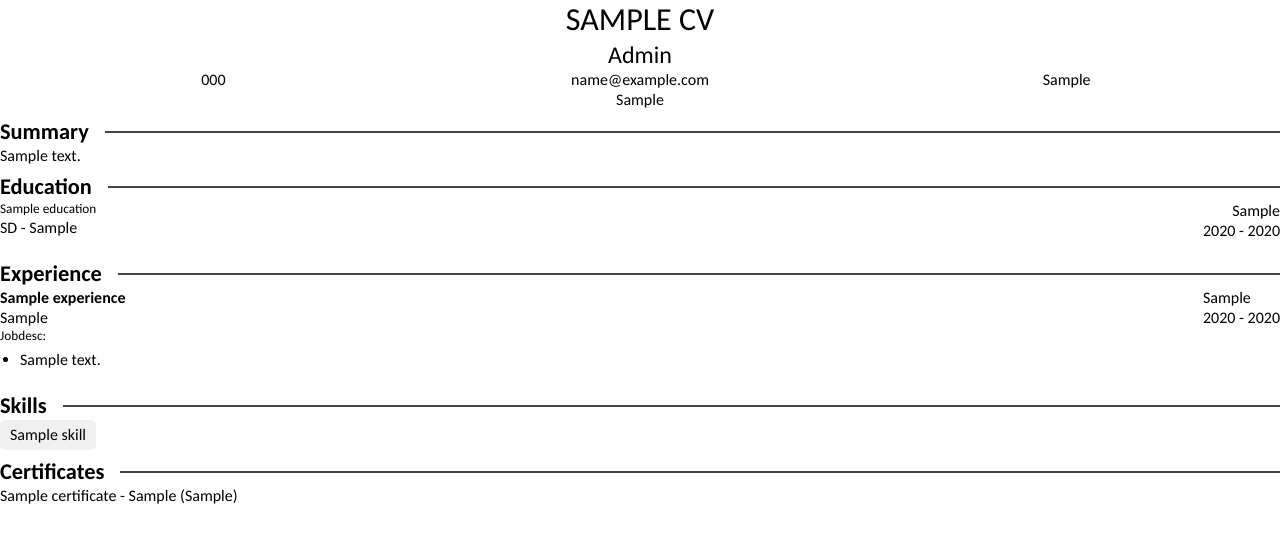
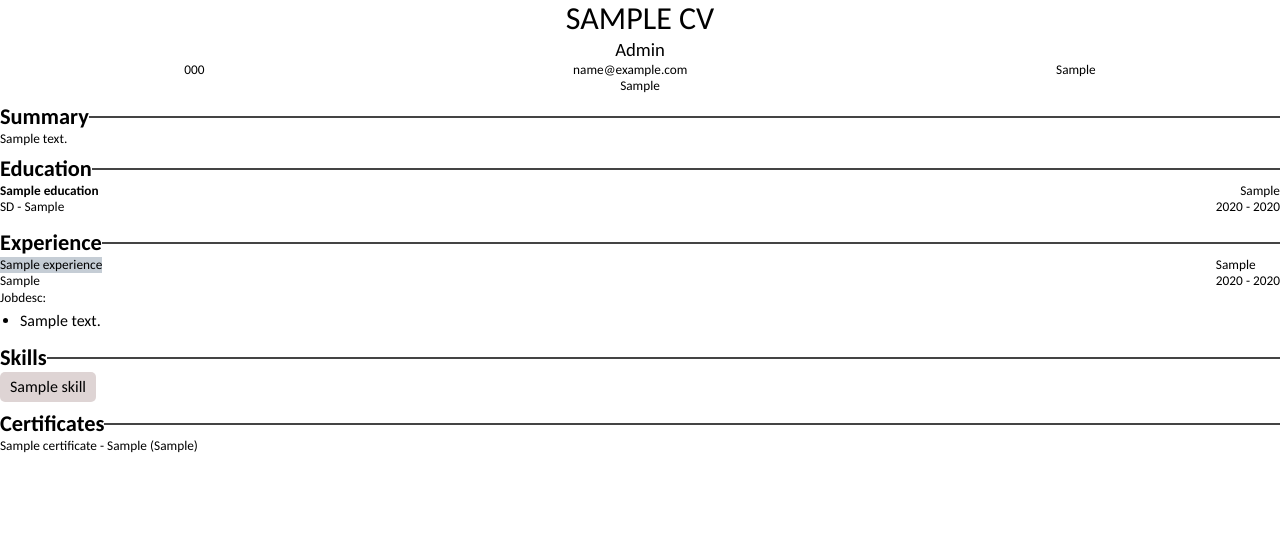
Before and after one commit to achmad-irfan/cv_builder, a Django app: template form/templates/form/cv.html in a window 1280 px wide. Shown: the top 543 px of the page. Run offline with Django 4.2, Linux system fonts and the light colour scheme; the template is opened without the code that fills it: values that come from a table or form of the project are taken from there, others are empty; tables that the repository leaves empty hold one stand-in row (values such as "Sample post").

Commit message:
edit css

```diff
--- a/form/static/form/css/cv_style1.css
+++ b/form/static/form/css/cv_style1.css
@@ -31,7 +31,6 @@
   font-style: italic;
 }
 
-
 * {
   font-family: "Carlito", sans-serif;
   color: #000;
@@ -41,68 +40,44 @@
   line-height: 1.25;
 }
 
+p {
+  font-size: smaller;
+}
+
+.section-box {
+  margin-top: 2mm;
+}
+
 .cv-container {
   background-color: white;
-  display: grid;
-  grid-template-areas:
-    "personal"
-    "summary"
-    "education"
-    "experience"
-    "skills"
-    "certificates";
-  gap: 2mm;
+  display: flex;
+  flex-direction: column;
 }
 
 .header {
-  grid-area: personal;
   text-align: center;
-  display: grid;
-  grid-template-columns: repeat(3, 1fr);
-  grid-template-areas:
-    "name name name"
-    "roles roles roles"
-    "telp email location"
-    "web web web";
 }
-.header img {
-  display: none;
+h1,
+h2 {
+  line-height: 1.2;
 }
 
-.section-box {
-  font-weight: bold;
-}
-.name {
-  grid-area: name;
+.header-left {
+  width: 100%;
+  display: flex;
+  flex-direction: row;
+  justify-content: space-between;
+  flex-wrap: nowrap;
 }
 
-.roles {
-  grid-area: roles;
-}
-
-.email {
-  grid-area: email;
-}
-
+.email,
+.telp,
 .location {
-  grid-area: location;
-}
-
-.web {
-  grid-area: web;
-}
-
-.telp {
-  grid-area: telp;
+  flex-grow: 1;
 }
 
 .summary {
-  grid-area: summary;
   text-align: justify;
-}
-
-.education {
-  grid-area: education;
 }
 
 .itemcv {
@@ -111,7 +86,6 @@
   text-align: left;
   display: flex;
   align-items: center;
-  gap: 1rem;
 }
 
 .itemcv::after {
@@ -122,11 +96,14 @@
 }
 
 .edu-item {
-  display: grid;
-  grid-template-columns: repeat(2, 1fr);
-  margin-bottom: 3mm;
+  display: flex;
+  justify-content: space-between;
+  margin-bottom: 5px;
 }
 
+.edu-left h5 {
+  font-weight: bold;
+}
 .edu-right {
   display: flex;
   flex-direction: column;
@@ -143,12 +120,8 @@
   margin-left: 10px;
 }
 
-.experience {
-  grid-area: experience;
-}
-
 .exp-item {
-  margin-bottom: 15px;
+  margin-bottom: 5px;
 }
 
 .exp-header {
@@ -163,13 +136,13 @@
   color: #555;
 }
 
+.exp-info p:nth-child(1) {
+  background-color: rgb(197, 205, 213);
+}
+
 .jobdesc {
   margin: 5px 0 0 20px;
   text-align: justify;
-}
-
-.skills {
-  grid-area: skills;
 }
 
 .skill-list {
@@ -177,15 +150,11 @@
   padding: 0;
   display: flex;
   flex-wrap: wrap;
-  gap: 10px;
 }
 
 .skill-list li {
-  background-color: #f0f0f0;
+  background-color: #ded4d4;
   padding: 5px 10px;
   border-radius: 5px;
+  margin-right: 5px;
 }
-
-.certificates {
-  grid-area: certificates;
-}
--- /dev/null
+++ b/form/static/form/css/cv_style_common.css
@@ -0,0 +1,55 @@
+@page {
+  size: A4;
+  margin: 1cm;
+}
+
+@font-face {
+  font-family: "Carlito";
+  src: url("../font/carlito/Carlito-Regular.ttf") format(truetype);
+  font-weight: normal;
+  font-style: normal;
+}
+
+@font-face {
+  font-family: "Carlito";
+  src: url("../font/carlito/Carlito-Bold.ttf") format(truetype);
+  font-weight: bold;
+  font-style: normal;
+}
+
+@font-face {
+  font-family: "Carlito";
+  src: url("../font/carlito/Carlito-Italic.ttf") format(truetype);
+  font-weight: normal;
+  font-style: italic;
+}
+
+@font-face {
+  font-family: "Carlito";
+  src: url("../font/carlito/Carlito-BoldItalic.ttf") format(truetype);
+  font-weight: bold;
+  font-style: italic;
+}
+
+* {
+  font-family: "Carlito", sans-serif;
+  color: #000;
+  margin: 0;
+  padding: 0;
+  font-weight: lighter;
+  line-height: 1.25;
+}
+
+p {
+  font-size: smaller;
+}
+
+.section-box {
+  margin-top: 2mm;
+}
+
+.cv-container {
+  background-color: white;
+  display: flex;
+  flex-direction: column;
+}
--- a/form/templates/form/cv.html
+++ b/form/templates/form/cv.html
@@ -4,6 +4,7 @@
   <head>
     <meta charset="UTF-8" />
     <meta name="viewport" content="width=device-width, initial-scale=1.0" />
+    <link rel="stylesheet" href="{% static 'form/css/cv_style_common.css' %}" />
     <link id="dynamic-style" rel="stylesheet" href="{% static 'form/css/cv_style1.css' %}" />
     <title>CV</title>
   </head>
--- a/form/templates/form/cv_partial.html
+++ b/form/templates/form/cv_partial.html
@@ -3,11 +3,13 @@
   <header class="header">
     <!-- <img src="{{ CV.photo_profile}}" alt="photo-profile" /> -->
     <h1 class="name">{{ CV.name | upper }}</h1>
-    <h2 class="roles">{{ CV.roles | title}}</h2>
-    <h4 class="email">{{ CV.email }}</h4>
-    <h4 class="telp">{{ CV.telp }}</h4>
-    <h4 class="location">{{ CV.location | title }}</h4>
-    <h4 class="web">{{ CV.web }}</h4>
+    <h3 class="roles">{{ CV.roles | title}}</h3>
+    <div class="header-left">
+      <h5 class="telp">{{ CV.telp }}</h5>
+      <h5 class="email">{{ CV.email }}</h4>
+      <h5 class="location">{{ CV.location | title }}</h5>
+    </div>
+    <h5 class="web">{{ CV.web }}</h5>
   </header>
 
   <!-- Summary -->
@@ -22,7 +24,7 @@
     {% for edu in CV.education.all %}
     <div class="edu-item">
       <div class="edu-left">
-        <h5 class="fw-bold">{{ edu.school_name }}</h5>
+        <h5>{{ edu.school_name }}</h5>
         <p>{{ edu.get_degree_display }} - {{ edu.major }}</p>
       </div>
       <div class="edu-right">
@@ -40,7 +42,7 @@
     <div class="exp-item">
       <div class="exp-header">
         <div class="exp-info">
-          <p style="font-weight: bold">{{ exp.experience_name }}</p>
+          <p class="fw-bold">{{ exp.experience_name }}</p>
           <p>{{ exp.position }}</p>
         </div>
         <div class="exp-meta">
--- a/form/templates/form/preview.html
+++ b/form/templates/form/preview.html
@@ -29,5 +29,6 @@
   </div>
 </div>
 <script src="{% static 'form/js/preview.js' %}"></script>
+<script src="{% static 'form/js/cv_style.js' %}"></script>
 {% endblock %}
 <!-- end block content -->
```
Also changed, not shown: form/static/form/css/cv_style.css (added, +32 -0 lines), form/static/form/css/cv_style2.css (+114 -68 lines), form/static/form/css/cv_style3.css (+29 -1 lines), form/static/form/js/preview.js (+91 -2 lines), form/static/form/js/cv_style.js (added).
